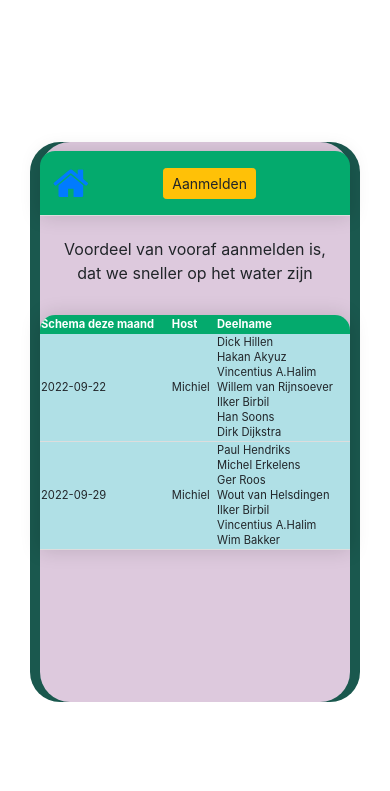
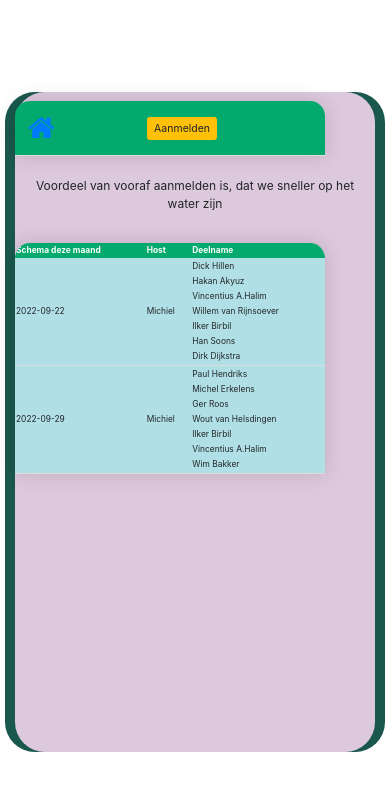
Before and after one commit to mantissystems/deelnamehelper, a Django app: page / in a window 390 px wide. Shown: the top 791 px of the page. Run offline with Django 3.2, Linux system fonts and the light colour scheme; data comes from the database, SQL or seed files in the repository; lists and menus that the app fills with data are empty; some libraries are stand-ins or nearby versions.

Commit message:
css phone-mirror topwrapper

```diff
--- a/beatrix/static/css/beatrix.css
+++ b/beatrix/static/css/beatrix.css
@@ -32,7 +32,7 @@ font-family: sans-serif; /* Change your font family */
      border-collapse: collapse;
      margin: 9px 0;
      font-size: 0.7em;
-     min-width: 310px;
+     min-width: 380px;
      border-radius: 15px 15px 0 0;
      overflow: hidden;
      box-shadow: 0 0 20px rgba(0, 0, 0, 0.15);
@@ -67,35 +67,10 @@ font-family: sans-serif; /* Change your font family */
      font-weight: bold;
      color: #009879;
    }
-
-/* h1 {
-     text-align: center;
-     font-size: 1em;
-     color: #009;
-     margin-bottom: .3em;
-     text-decoration: underline;
-   }
-
-   table {
-     margin: .3em;
-     width: 290px;
-   } */
    tr[data-href]:hover{
      cursor:pointer;
      background: #0f0;
  }
-
-   /* th {
-     padding: .2em;
-   }
-
-   td {
-     padding-left: .5em;
-     padding-right: .5em;
-     border: 1px solid #900;
-     background-color: #ffc;
-   }
-
    #trHeader {
      text-decoration: underline;
      color: #900;
@@ -109,10 +84,6 @@ html, body {     width: 100%;
      font-size: 12px;
      box-sizing: border-box;
 }
-/* table, th, td {
-     border: 1px solid;
-   } */
-
 a {
     display: block;
     color: white;
@@ -142,16 +113,16 @@ th {
      display: flex;
      justify-content: center;
      align-items: center;
-     width: 330px;
-     height: 560px;
+     width: 380px;
+     height: 660px;
      background: #1a584e;
      border-radius: 30px;
      padding: 10px;
 }
 .phone-mirror {
      position: relative;
-     width: 330px;
-     height: 560px;
+     width: 380px;
+     height: 660px;
      background-color: rgb(221, 201, 221);
      border-radius: 30px;
 }
```
